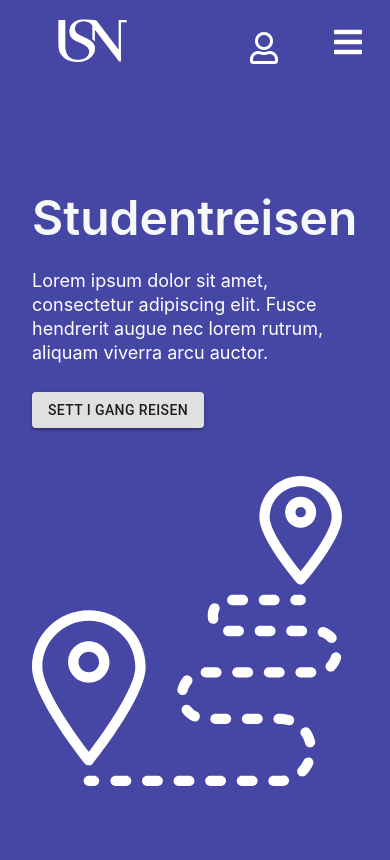
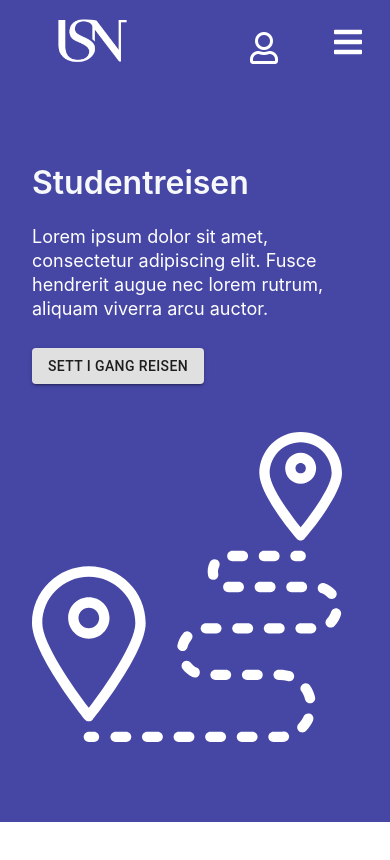
Before and after one commit to fuzzboii/Studentreisen, a React (Create React App) app: page / in a window 390 px wide. Shown: the top 860 px of the page. Built offline with nearby package versions, Linux system fonts and the light colour scheme.

Commit message:
Lagt tl MQ (Ikke ferdig enda). Optimalisert for mobil slik at bildet først setter seg til høyre når brukeren er på pad, og font size blir større. Fortsatt issues ved bruk av navmeny som må rettes

```diff
--- a/src/pages/Frontpage/CSS/HeroSection.css
+++ b/src/pages/Frontpage/CSS/HeroSection.css
@@ -1,6 +1,7 @@
 .home_hero-section {
     color: #ffff;
-    padding: 5em 0;
+    padding-top: 4em;
+    padding-bottom: 4em;
 }
 
 .home_hero-row {
@@ -16,9 +17,8 @@
 
 .column {
     margin-bottom: 1em;
-    flex: 1;
-    padding-left: 2em;
-    padding-right: 2em;
+    margin-left: 2em;
+    margin-right: 2em;
 }
 
 .button {
@@ -34,7 +34,7 @@
 
 .heading {
     margin-bottom: 24px;
-    font-size: 48px;
+    font-size: 2em;
     line-height: 1.1;
     font-weight: 600;
     color: #f7f8fa;
@@ -55,10 +55,6 @@
     line-height: 24px;
 }
 
-.home_hero-img-wrapper {
-    max-width: 555px;
-}
-
 .home_hero-img {
     max-width: 95%;
     margin-top: 0;
@@ -77,3 +73,29 @@ img {
 
 /* Media queries
 ----------------------------- */
+/* Større mobiler */
+@media screen and (min-width: 370px) {
+}
+
+/* Tab */
+@media screen and (min-width: 720px) {
+    .column {
+        flex: 1;
+    }
+
+    .heading {
+        font-size: 4em;
+    }
+}
+
+/* Laptop / Liten skjerm,, 720p */
+@media only screen and (min-width: 1280px) {
+}
+
+/* Medium skjerm, 1080p */
+@media screen and (min-width: 1920px) {
+}
+
+/* Stor skjerm, 1440p */
+@media screen and (min-width: 2560px) {
+}
```
